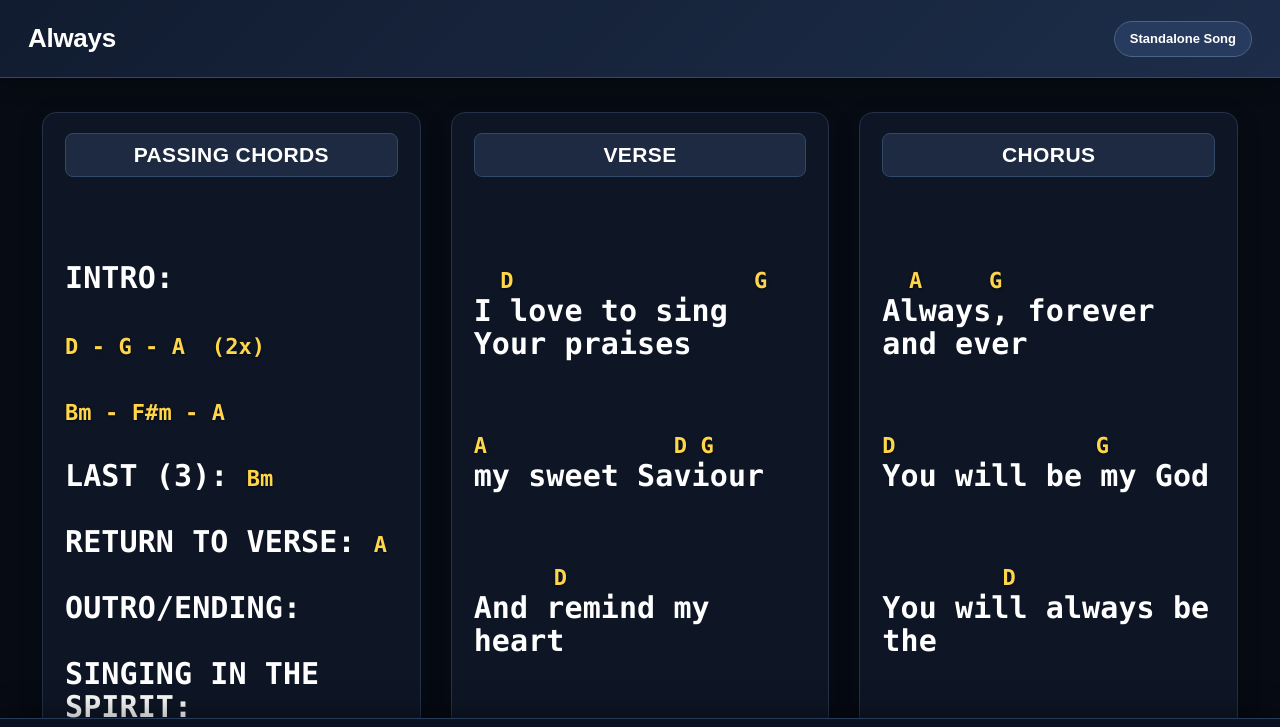
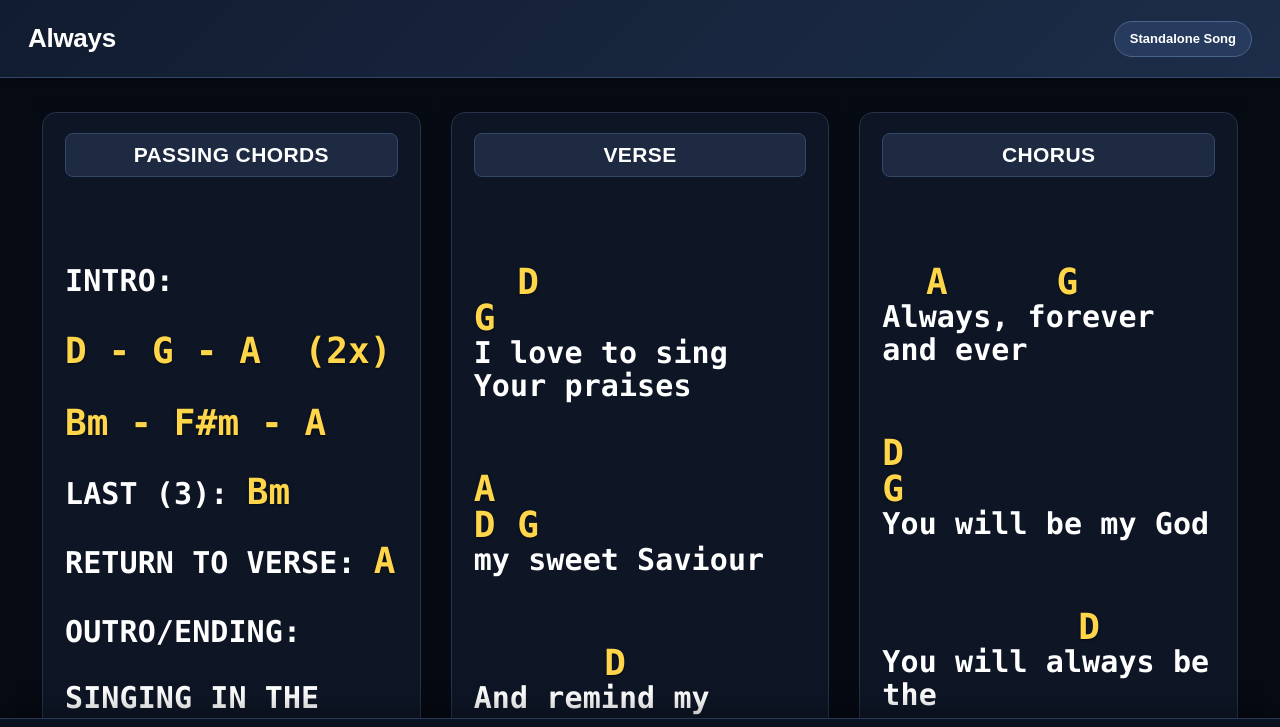
Before and after one commit to cmcaragon-dev/WorshipHub, a plain HTML site: page songs/always.html in a window 1280 px wide. Both pictures are taken after a click on the button "📺 Presentation". Shown: the top 727 px of the page. Drawn offline with Linux system fonts and the light colour scheme; no server answers.

Commit message:
Update style.css

```diff
--- a/css/style.css
+++ b/css/style.css
@@ -2309,32 +2309,35 @@ body{
 
 
 /* ==========================================================
-   LYRIC LINE
+   PRESENTATION - LYRICS & CHORD SIZE
    ========================================================== */
 
+/* Lyrics */
 #presentationLyrics .presentation-line {
-
     color: #FFFFFF !important;
-
     font-size: 30px !important;
-
-    /*
-       IMPORTANT:
-       Keeps chord + lyric rows close together.
-    */
     line-height: 1.10 !important;
-
     margin: 0 !important;
-
     padding: 0 !important;
-
     font-weight: 600;
-
     letter-spacing: .1px;
-
-    height: auto !important;
-
-    min-height: 0 !important;
+}
+
+/* Chords - larger than lyrics */
+#presentationLyrics .presentation-line .chord,
+#presentationLyrics .chord {
+    color: #FFD54A !important;
+
+    font-size: 36px !important;
+    line-height: 1 !important;
+
+    font-weight: 900 !important;
+
+    margin: 0 !important;
+    padding: 0 !important;
+
+    text-shadow:
+        0 1px 3px rgba(0,0,0,.65);
 }
 
 
```
